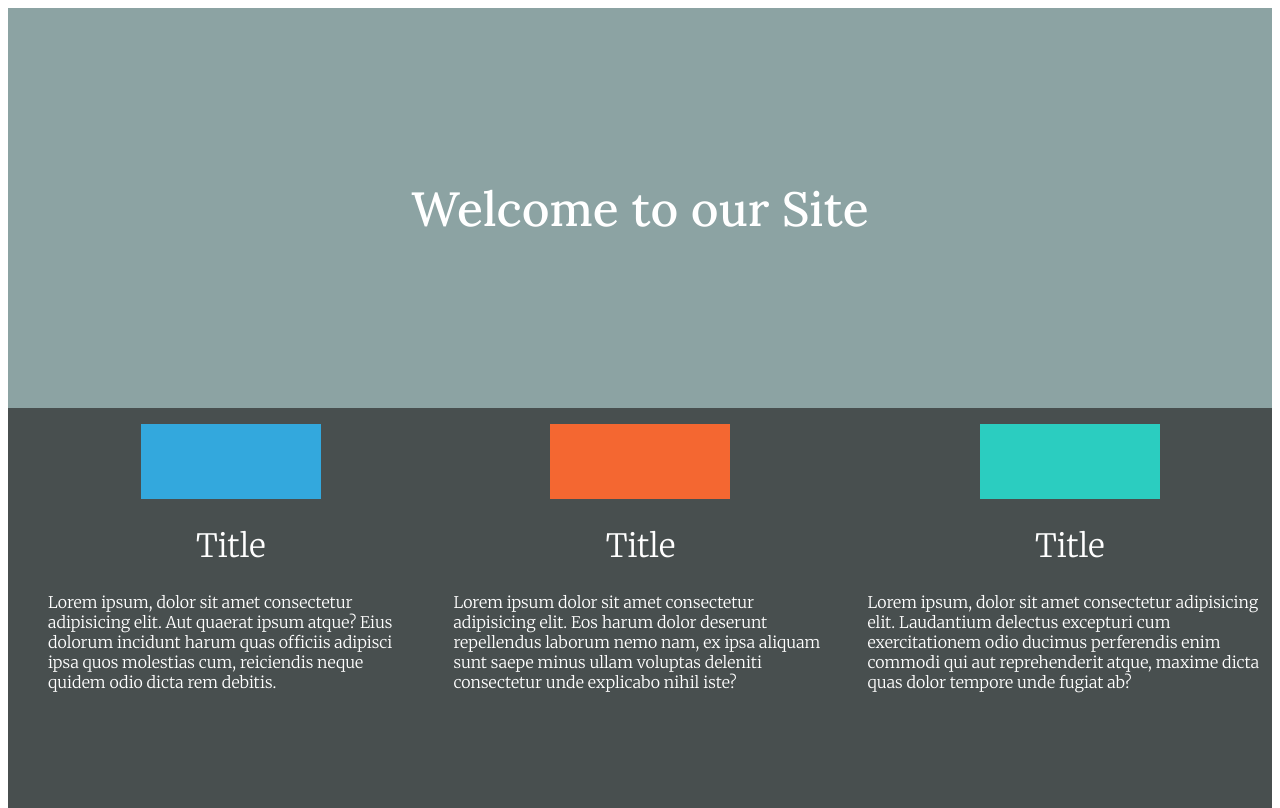
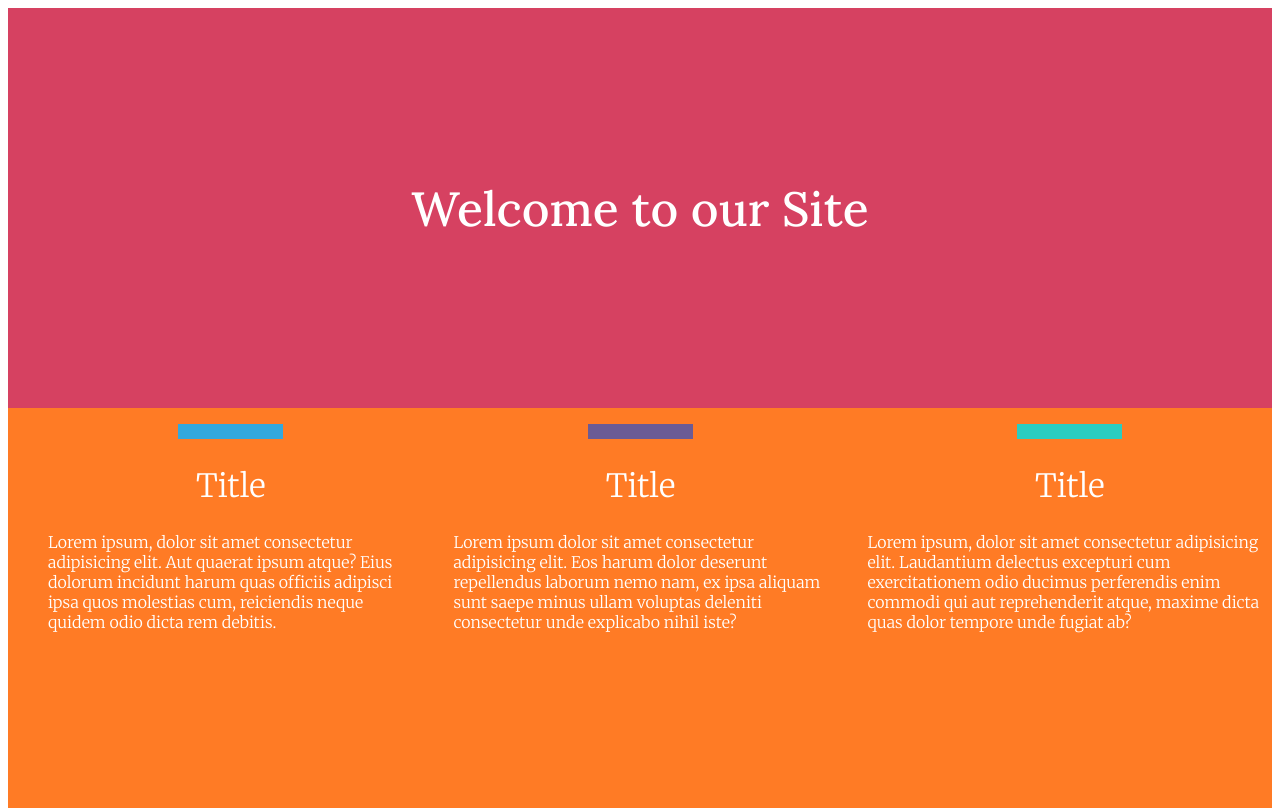
Before and after one commit to Cullenfields/Firstresponsivewebsite, a plain HTML site: page index.html in a window 1280 px wide. Drawn offline with Linux system fonts and the light colour scheme.

Commit message:
format edits

```diff
--- a/styles.css
+++ b/styles.css
@@ -4,7 +4,7 @@ body {
 }
 
 .header {
-  background-color: #8ca3a3;
+  background-color: #d64161;
   color: white;
   height: 50vh;
   display: flex;
@@ -27,7 +27,7 @@ h2 {
 
 .main-body {
   max-height: auto;
-  background-color: #484f4f;
+  background-color: #ff7b25;
   color: white;
 }
 
@@ -38,8 +38,8 @@ h2 {
 }
 
 .box {
-  height: 75px;
-  width: 180px;
+  height: 15px;
+  width: 105px;
 }
 
 .blue {
@@ -47,7 +47,7 @@ h2 {
 }
 
 .red {
-  background-color: #F46731;
+  background-color: #6b5b95;
 }
 
 .green {
```
